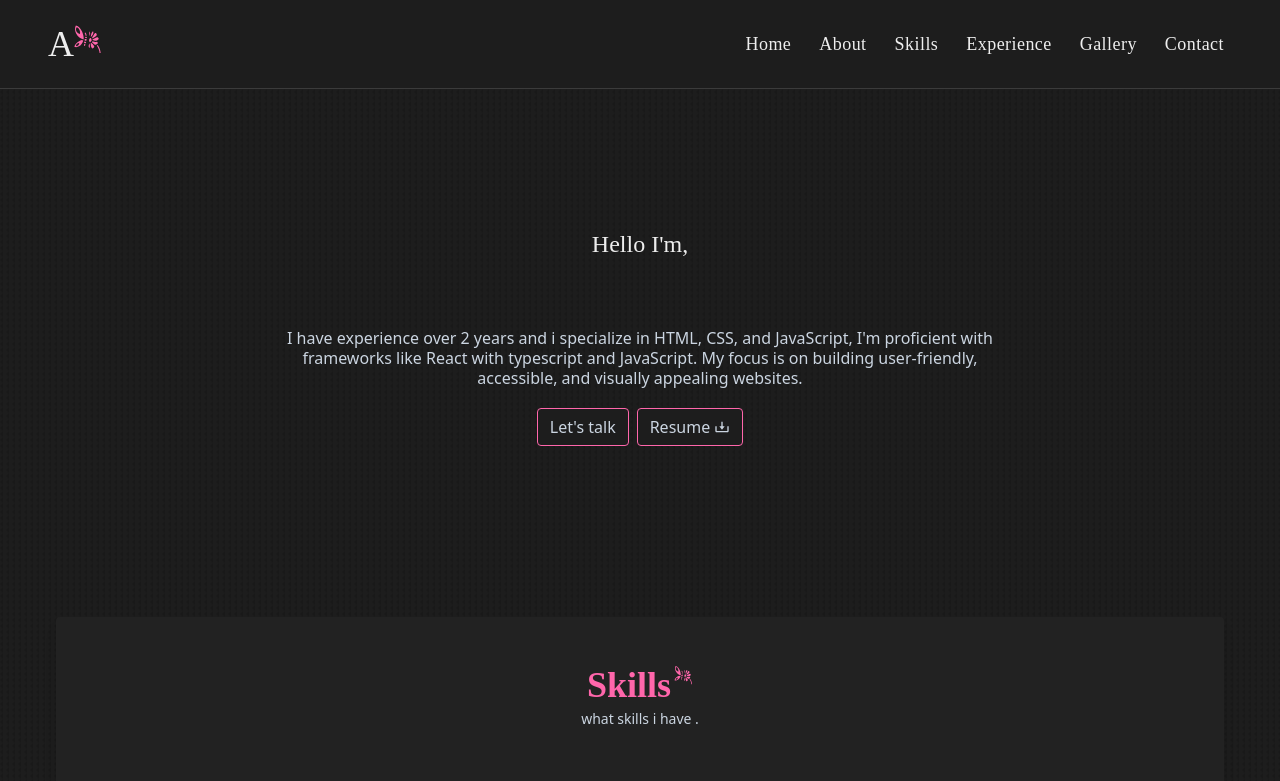
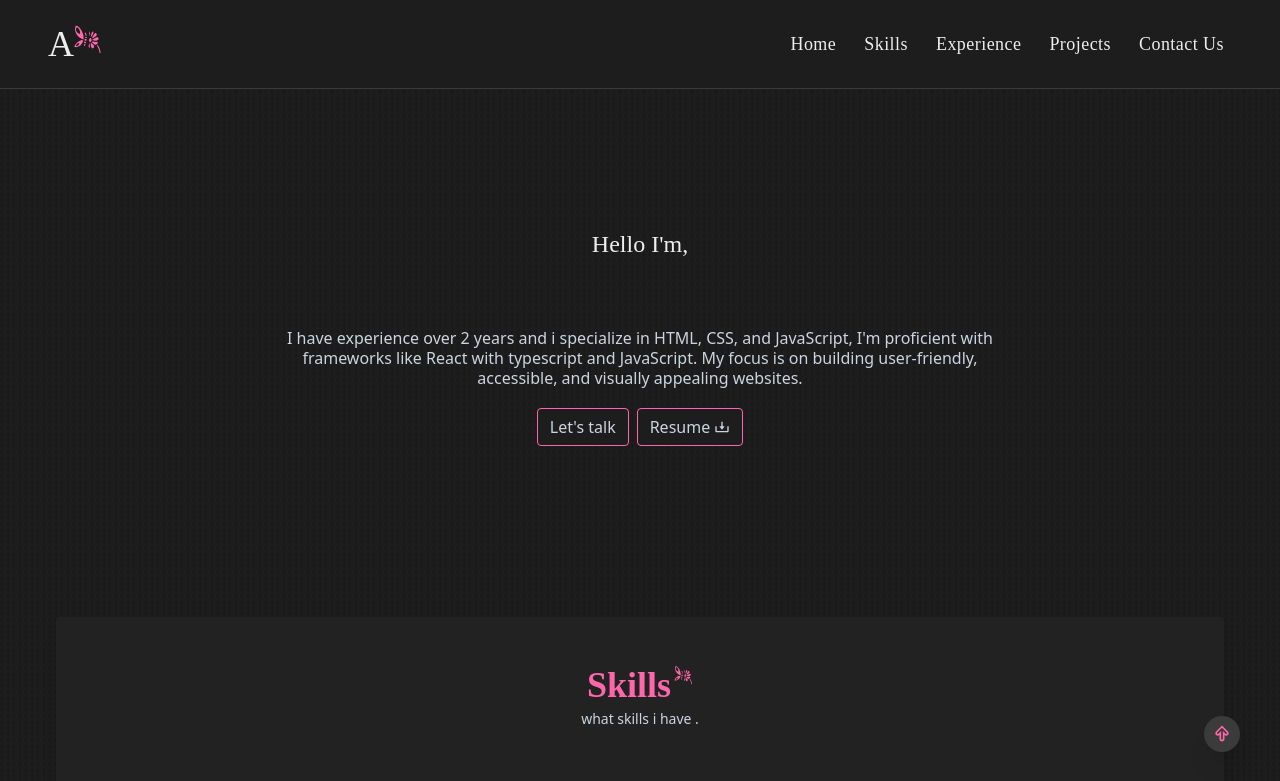
Before and after one commit to abrar997/portfolio-2024, a Next.js app: page / in a window 1280 px wide. Shown: the top 781 px of the page. Built offline with nearby package versions, Linux system fonts and the light colour scheme.

Commit message:
add transition to header , button to up and fix  header when scrolling

```diff
--- a/package.json
+++ b/package.json
@@ -13,12 +13,14 @@
     "next": "14.2.3",
     "react": "^18",
     "react-dom": "^18",
-    "react-icons": "^5.2.1"
+    "react-icons": "^5.2.1",
+    "react-scroll": "^1.9.0"
   },
   "devDependencies": {
     "@types/node": "^20",
     "@types/react": "^18",
     "@types/react-dom": "^18",
+    "@types/react-scroll": "^1.8.10",
     "eslint": "^8",
     "eslint-config-next": "14.2.3",
     "postcss": "^8",
--- a/src/app/page.tsx
+++ b/src/app/page.tsx
@@ -5,6 +5,8 @@ import Footer from "@/components/Footer";
 import Header from "@/components/Header";
 import Projects from "@/components/Projects";
 import Skills from "@/components/Skills";
+import { HiArrowLongUp } from "react-icons/hi2";
+import { TiArrowUpOutline } from "react-icons/ti";
 
 const SkillsData = {
   FrontEnd: [
@@ -173,6 +175,12 @@ export default function Home() {
         <Projects data={projects} />
         <Contact />
       </div>
+      <div>
+        <button className="bg-[#3b3b3b] rounded-full text-primary p-2 fixed z-40 right-10 bottom-12 shadow-xl">
+          <TiArrowUpOutline size={20} />
+        </button>
+      </div>
+
       <Footer />
     </div>
   );
--- a/src/components/Contact.tsx
+++ b/src/components/Contact.tsx
@@ -42,7 +42,7 @@ const inputs = [
 
 export default function Contact() {
   return (
-    <div className="grid gap-3 lg:gap-12 lg:pb-16 pb-6">
+    <div id="contact" className="grid gap-3 lg:gap-12 lg:pb-16 pb-6">
       <Title subtitle="send us a message" title="Contact us" />
       <div className="grid lg:grid-cols-2 lg:gap-12 gap-3">
         <div className="grid lg:gap-8 lg:py-16">
--- a/src/components/Experience.tsx
+++ b/src/components/Experience.tsx
@@ -20,7 +20,7 @@ interface ExperienceData {
 
 export default function Experience(props: ExperienceData) {
   return (
-    <div className="grid gap-3 lg:gap-12">
+    <div id="experience" className="grid gap-3 lg:gap-12">
       <Title subtitle="my journey with frontend" title="Experience" />
       <div className="grid lg:grid-cols-3 lg:items-start gap-4 lg:gap-6 lg:px-4 overflow-hidden">
         {props.data.map((item, i) => (
--- a/src/components/First.tsx
+++ b/src/components/First.tsx
@@ -84,11 +84,11 @@ export default function First() {
         accessible, and visually appealing websites.
       </p>
       <div className="flex gap-2 mt-4 lg:text-lg">
-        <button className="border hover:bg-opacity-75 text-[16px] transition-all duration-300 hover:bg-primary hover:text-black text-text bg-main border-primary rounded px-3 py-1">
+        <button className="border hover:bg-opacity-75 text-[16px] hover:bg-primary hover:text-black text-text bg-main border-primary rounded px-3 py-1 hover:border-none">
           Let&#39;s talk
         </button>
 
-        <button className="border flex items-center gap-1 text-[16px] hover:bg-opacity-75 transition-all duration-300 hover:bg-primary hover:text-black text-text bg-main border-primary rounded px-3 py-1">
+        <button className="border flex items-center gap-1 text-[16px] hover:bg-opacity-75 hover:bg-primary hover:text-black text-text bg-main border-primary rounded px-3 py-1 hover:border-none">
           Resume <BiDownload />
         </button>
       </div>
--- a/src/components/Header.tsx
+++ b/src/components/Header.tsx
@@ -1,26 +1,50 @@
 "use client";
-import React, { useState } from "react";
-import Link from "next/link";
+import React, { useEffect, useState } from "react";
+import { Link } from "react-scroll";
 import { GiButterflyFlower } from "react-icons/gi";
 import { BiMenu } from "react-icons/bi";
 import { AnimatePresence, motion } from "framer-motion";
 import { CgClose } from "react-icons/cg";
 
 const menu = [
-  { id: 1, title: "home", ref: "/" },
-  { id: 2, title: "about", ref: "/" },
-  { id: 3, title: "skills", ref: "/" },
-  { id: 4, title: "experience", ref: "/" },
-  { id: 5, title: "gallery", ref: "/" },
-  { id: 6, title: "contact", ref: "/" },
+  { id: 1, title: "home", to: "" },
+  { id: 3, title: "skills", to: "skills" },
+  { id: 4, title: "experience", to: "experience" },
+  { id: 5, title: "projects", to: "projects" },
+  { id: 6, title: "contact us", to: "contact" },
 ];
 
 export default function Header() {
   const [isOpen, setIsOpen] = useState(false);
+  const [isFixed, setISFixed] = useState(false);
+
+  const handleScroll = () => {
+    const offset = window.scrollY;
+    if (offset > 100) {
+      setISFixed(true);
+    } else {
+      setISFixed(false);
+    }
+  };
+
+  useEffect(() => {
+    document.addEventListener("scroll", handleScroll);
+    return () => document.removeEventListener("scroll", handleScroll);
+  }, [isFixed]);
+
   return (
-    <motion.div className="font-primary border-b border-[#8080804e]">
+    <motion.div
+      className={`font-primary border-b border-[#8080804e] ${
+        isFixed
+          ? "fixed top-0 inset-x-0 bg-[#222222] z-50 translate-y-0 transition-all duration-300"
+          : ""
+      }`}
+      initial={{ opacity: 0 }}
+      whileInView={{ opacity: 1 }}
+      transition={{ duration: 0.4, ease: "easeInOut" }}
+    >
       <div className="font-secondary  text-main lg:px-12 lg:py-6 p-4 pb-1 flex justify-between items-center">
-        <Link href="/" className="flex text-2xl lg:text-4xl items-start">
+        <Link to="/" className="flex text-2xl lg:text-4xl items-start">
           A
           <GiButterflyFlower className="text-primary lg:text-3xl lg:-ml-0.5" />
         </Link>
@@ -28,8 +52,13 @@ export default function Header() {
           {menu.map((item) => (
             <div key={item.id}>
               <Link
-                href={item.ref}
-                className="capitalize tracking-wide p-1.5 nav-item"
+                to={item.to}
+                duration={300}
+                translate="yes"
+                smooth={true}
+                spy={true}
+                offset={-50}
+                className="capitalize tracking-wide cursor-pointer p-1.5 nav-item"
               >
                 {item.title}
               </Link>
@@ -55,8 +84,14 @@ export default function Header() {
             {menu.map((item) => (
               <div key={item.id}>
                 <Link
-                  href={item.ref}
-                  className="capitalize tracking-wide p-1.5 nav-item"
+                  to={item.to}
+                  duration={300}
+                  translate="yes"
+                  smooth={true}
+                  spy={true}
+                  offset={-20}
+                  onClick={() => setIsOpen(false)}
+                  className="capitalize tracking-wide cursor-pointer p-1 nav-item"
                 >
                   {item.title}
                 </Link>
--- a/src/components/Projects.tsx
+++ b/src/components/Projects.tsx
@@ -16,7 +16,7 @@ interface ProjectsData {
 
 export default function Projects(props: ProjectsData) {
   return (
-    <div className="grid gap-3 lg:gap-12">
+    <div id="projects" className="grid gap-3 lg:gap-12">
       <Title subtitle="welcome in my galley" title="Projects" />
       <div className="grid lg:grid-cols-3 lg:gap-6 gap-4 lg:px-4">
         {props.data.map((item, i) => (
--- a/src/components/Skills.tsx
+++ b/src/components/Skills.tsx
@@ -17,7 +17,10 @@ export default function Skills({ frontend, language, tools }: SkillsProps) {
   const liProps = "flex gap-1 items-center";
 
   return (
-    <div className="lg:bg-[#222222] lg:mx-2 grid gap-3 lg:gap-12 rounded lg:shadow-lg lg:py-12 lg:px-40 overflow-hidden">
+    <div
+      id="skills"
+      className="lg:bg-[#222222] lg:mx-2 grid gap-3 lg:gap-12 rounded lg:shadow-lg lg:py-12 lg:px-40 overflow-hidden"
+    >
       <Title subtitle="what skills i have" title="Skills" />
       <div className="grid lg:grid-cols-3 gap-4 lg:gap-12 lg:items-start overflow-hidden text-text">
         <motion.div
```
Also changed, not shown: 1 other file (tests, documents, lock files or other folders).
